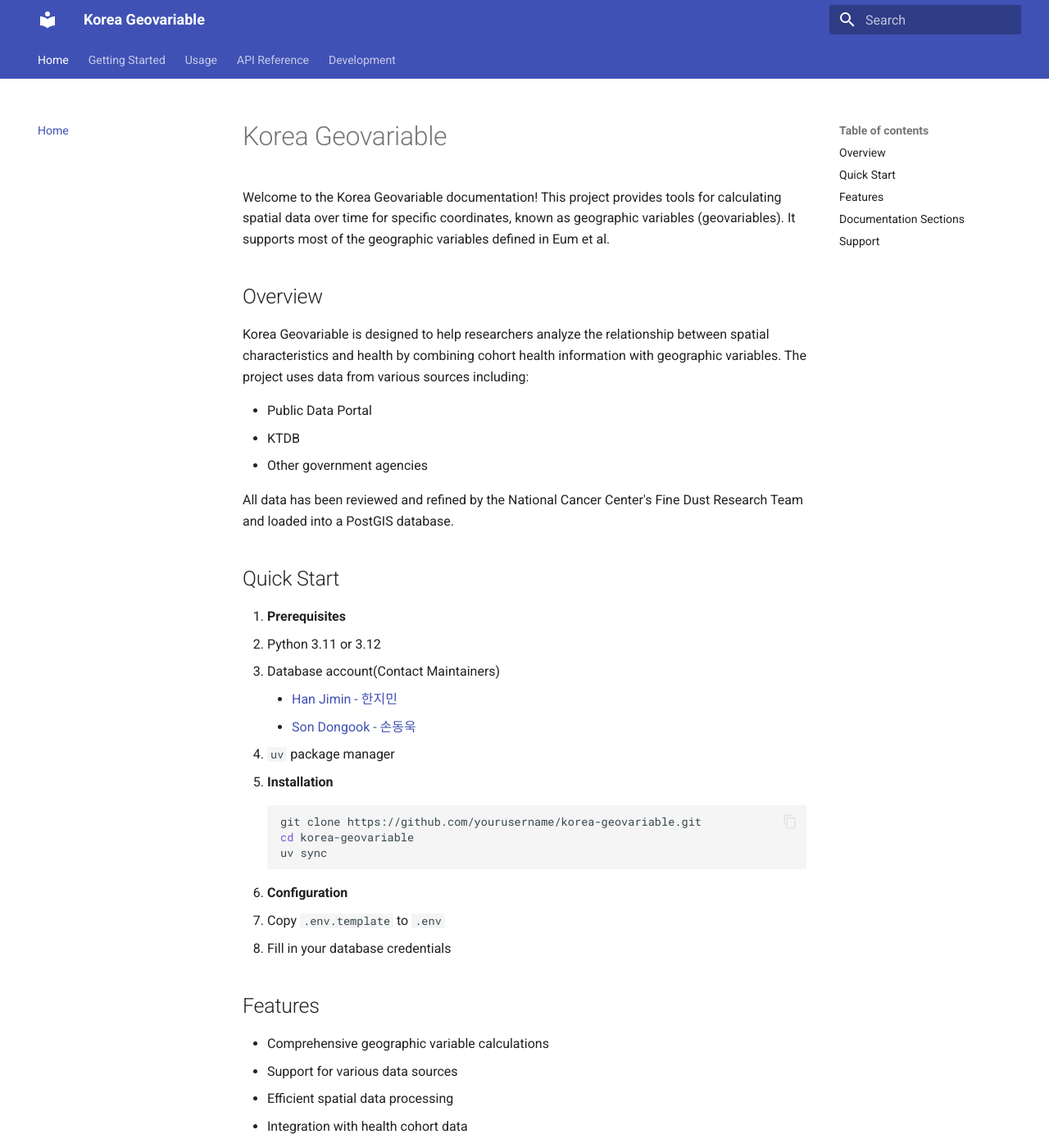
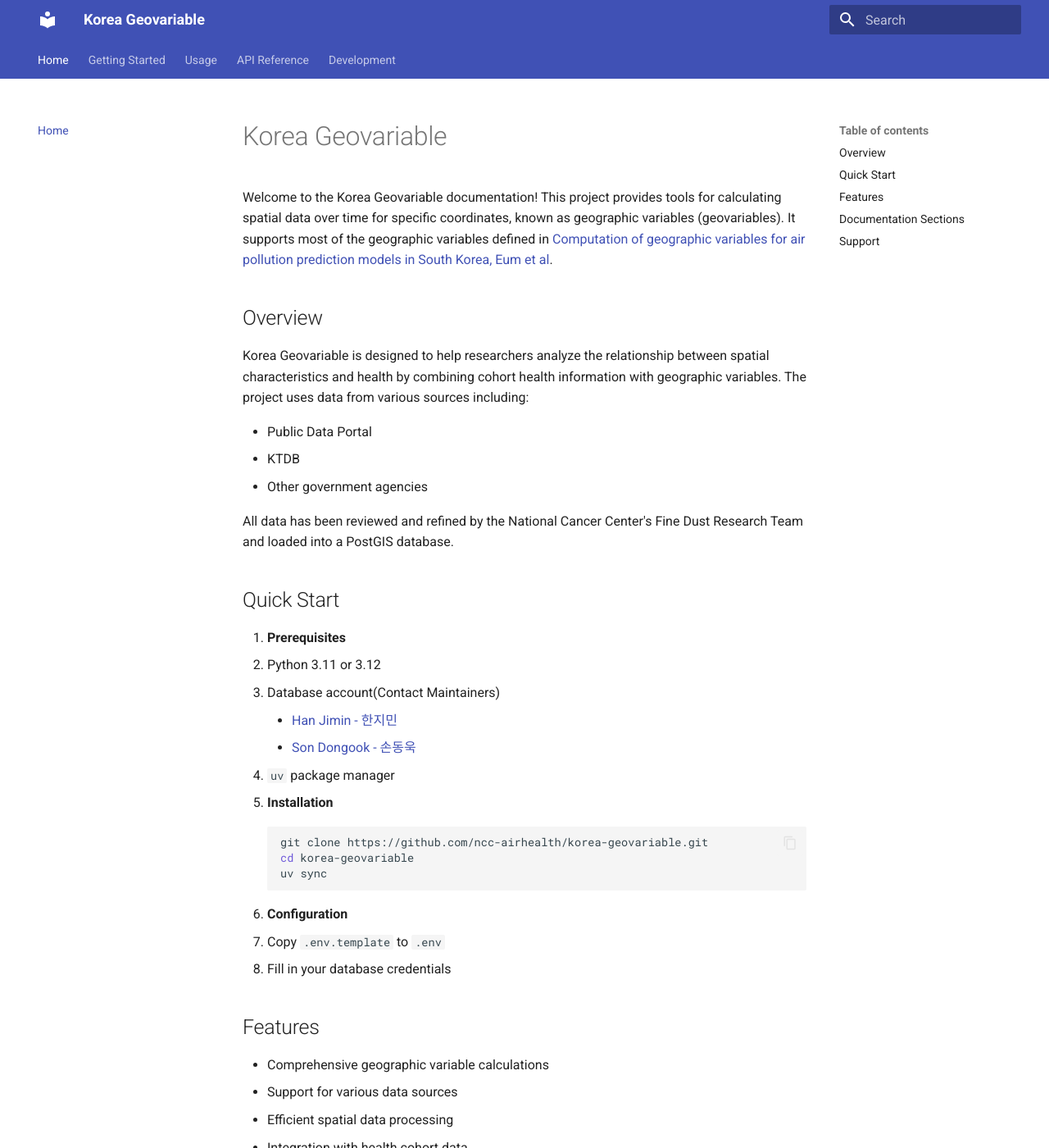
Before and after one commit to ncc-airhealth/korea-geovariable, an MkDocs documentation site: the page built from docs/index.md, in a window 1280 px wide and 1400 px high. Shown: the whole window at 82% size. Built offline with MkDocs 1.6.1 and Material for MkDocs 9.7.7, drawn with Linux system fonts in a browser that asks for light colours.

Commit message:
update index

````diff
--- a/docs/index.md
+++ b/docs/index.md
@@ -1,6 +1,6 @@
 # Korea Geovariable
 
-Welcome to the Korea Geovariable documentation! This project provides tools for calculating spatial data over time for specific coordinates, known as geographic variables (geovariables). It supports most of the geographic variables defined in Eum et al.
+Welcome to the Korea Geovariable documentation! This project provides tools for calculating spatial data over time for specific coordinates, known as geographic variables (geovariables). It supports most of the geographic variables defined in [Computation of geographic variables for air pollution prediction models in South Korea, Eum et al](https://doi.org/10.5620/eht.e2015010).
 
 ## Overview
 
@@ -23,7 +23,7 @@
 
 2. **Installation**
    ```bash
-   git clone https://github.com/yourusername/korea-geovariable.git
+   git clone https://github.com/ncc-airhealth/korea-geovariable.git
    cd korea-geovariable
    uv sync
    ```
````
